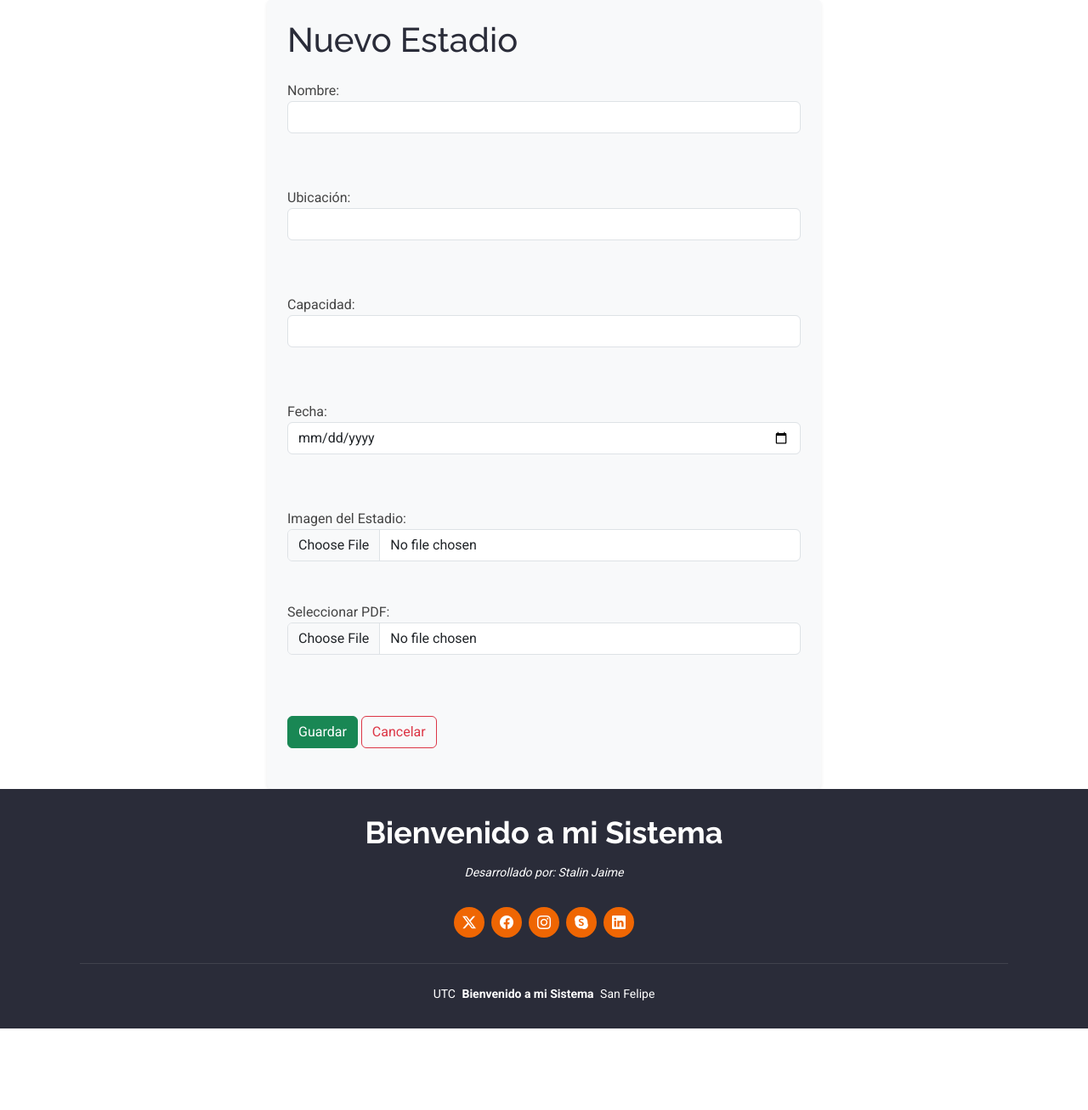
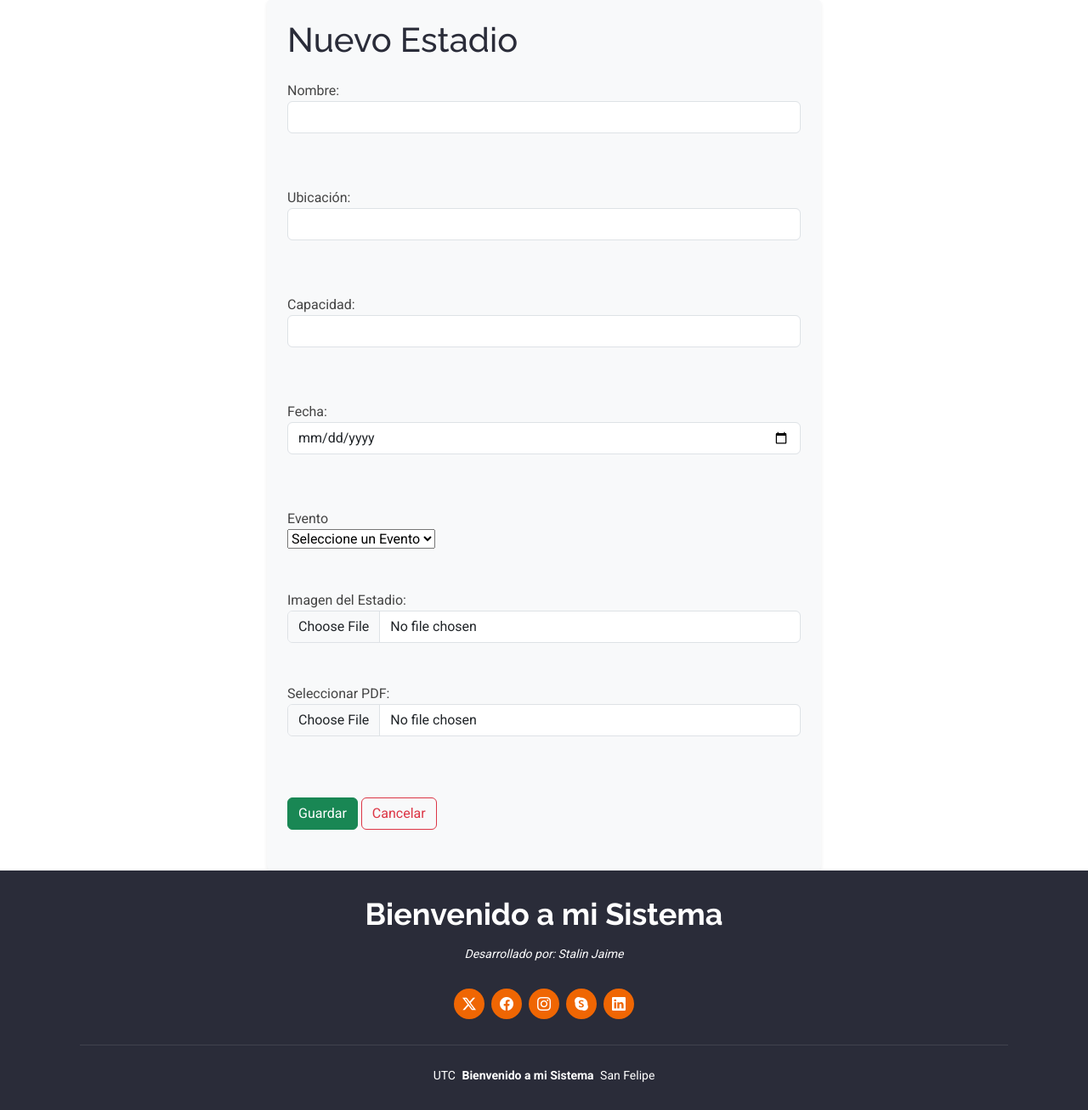
Before and after one commit to Stalin202-cpu/eventosSJ, a Django app: page /nuevoEstadio in a window 1280 px wide. Shown: the part 145-1452 px from the top of the page at 85% size. Before the commit the page ends 1356 px from the top, so only its background shows below. Run offline with Django 5.2, Linux system fonts and the light colour scheme; some libraries are stand-ins or nearby versions.

Commit message:
Views Evento2

```diff
--- a/Aplicaciones/Estadios/models.py
+++ b/Aplicaciones/Estadios/models.py
@@ -10,7 +10,7 @@ class Estadios(models.Model):
     fecha = models.DateField()
     logo=models.FileField(upload_to='cargos', null=True, blank=True)
     pdf=models.FileField(upload_to='pdf', null=True, blank=True)
-    eventos = models.ForeignKey(Eventos, on_delete=models.CASCADE)
+    evento = models.ForeignKey(Eventos, on_delete=models.CASCADE)
 
 
     def __str__(self):
--- a/Aplicaciones/Estadios/templates/inicio.html
+++ b/Aplicaciones/Estadios/templates/inicio.html
@@ -28,7 +28,7 @@
                 <td>{{cargoEstadio.ubicacion}}</td>
                 <td>{{cargoEstadio.capacidad}}</td>
                 <td>{{cargoEstadio.fecha}}</td>
-                <td>{{cargoFacturas.eventos.nombre}}</td>
+                <td>{{cargoFacturas.evento.nombre}}</td>
                 <td>
                     {% if cargoEstadio.logo %}
                         <img src="{{ cargoEstadio.logo.url }}"
--- a/Aplicaciones/Estadios/templates/nuevoEstadio.html
+++ b/Aplicaciones/Estadios/templates/nuevoEstadio.html
@@ -20,6 +20,14 @@
 
             <label for="fecha">Fecha:</label>
             <input class="form-control mb-3" type="date" name="fecha" id="fecha" required><br><br>
+
+            <label for="evento" >Evento</label><br>
+            <select name="evento" id="evento">
+                <option value="">Seleccione un Evento</option>
+                {% for e in eventos%}
+                    <option value="{{e.id}}">{{e.nombre}}</option>
+                {% endfor%}
+            </select><br><br><br>
 
             <label for="logo">Imagen del Estadio:</label>
             <input type="file" name="logo" id="logo" class="form-control" required><br><br>
--- a/Aplicaciones/Estadios/views.py
+++ b/Aplicaciones/Estadios/views.py
@@ -20,14 +20,14 @@ def guardarEstadio(request):
     capacidad = request.POST["capacidad"]
     fecha = request.POST["fecha"]
 
-    eventoId = request.POST["eventos"]
-    eventos=Eventos.objects.get(id=eventoId)
+    eventoId = request.POST["evento"]
+    evento=Eventos.objects.get(id=eventoId)
 
     #Subiendo archivo con parentecis
     logo=request.FILES.get("logo")
     pdf=request.FILES.get("pdf")
 
-    Estadios.objects.create(nombre=nombre, ubicacion=ubicacion, capacidad=capacidad, fecha=fecha,eventos=eventos, logo=logo, pdf=pdf)
+    Estadios.objects.create(nombre=nombre, ubicacion=ubicacion, capacidad=capacidad, fecha=fecha,evento=evento, logo=logo, pdf=pdf)
 
     #Mensaje de confirmacion
     messages.success(request, "Estadio guardado exitosamente")
@@ -49,7 +49,8 @@ def eliminarEstadio(request, id):
 # Mostrando formulario de ediccion
 def editarEstadio(request, id):
     estadioEditar = Estadios.objects.get(id=id)
-    return render(request, "editarEstadio.html", {'estadioEditar': estadioEditar})
+    remEventos=Eventos.objects.all()
+    return render(request, "editarEstadio.html", {'estadioEditar': estadioEditar, 'eventos':remEventos,})
 
 def procesarEdicionEstadios(request):
 
@@ -59,6 +60,9 @@ def procesarEdicionEstadios(request):
     capacidad = request.POST["capacidad"]
     fecha = request.POST["fecha"]
 
+    eventoId = request.POST["evento"]
+    evento=Eventos.objects.get(id=eventoId)
+
     logo=request.FILES.get("logo")
     pdf=request.FILES.get("pdf")
 
@@ -67,6 +71,8 @@ def procesarEdicionEstadios(request):
     estadios2.ubicacion=ubicacion
     estadios2.capacidad=capacidad
     estadios2.fecha=fecha
+
+    estadios2.evento=evento
 
     if logo :
         if estadios2.logo:
```
Also changed, not shown: Aplicaciones/Estadios/migrations/0004_rename_eventos_estadios_evento.py (added), db.sqlite3.
